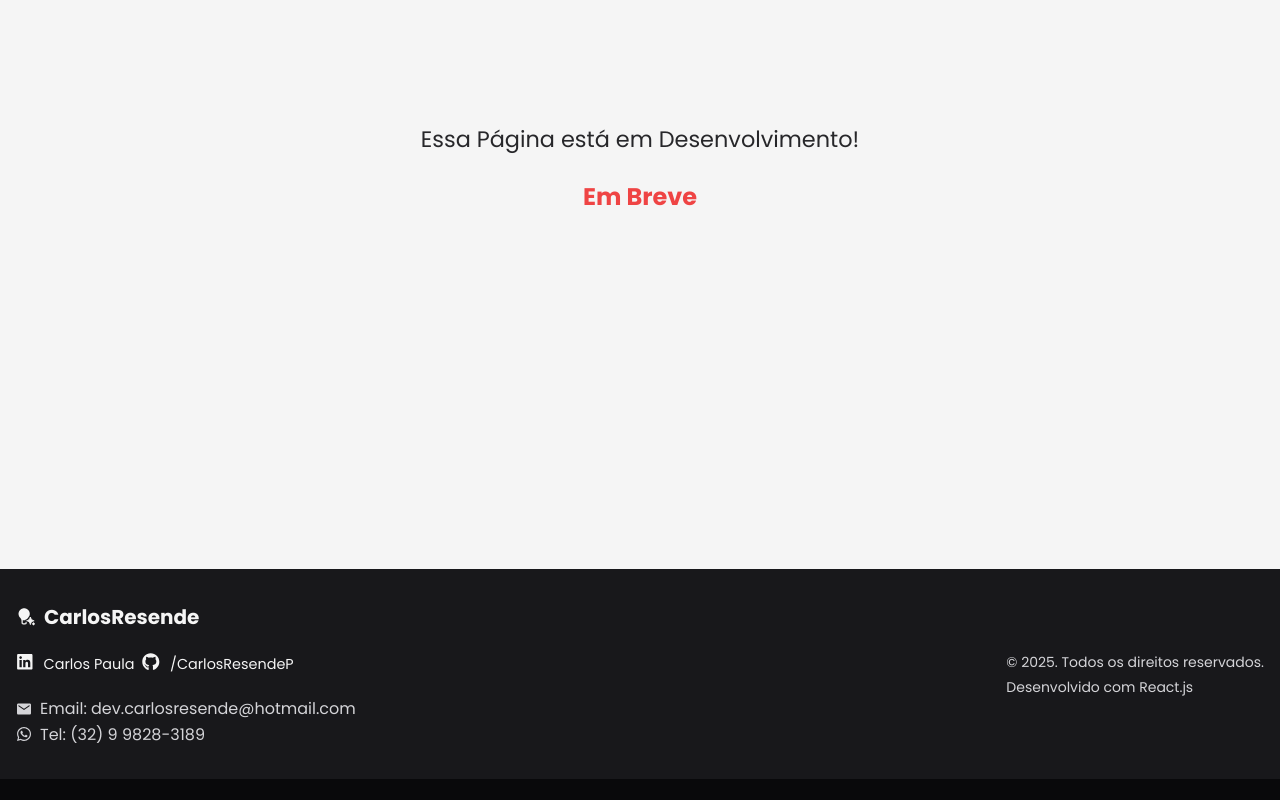
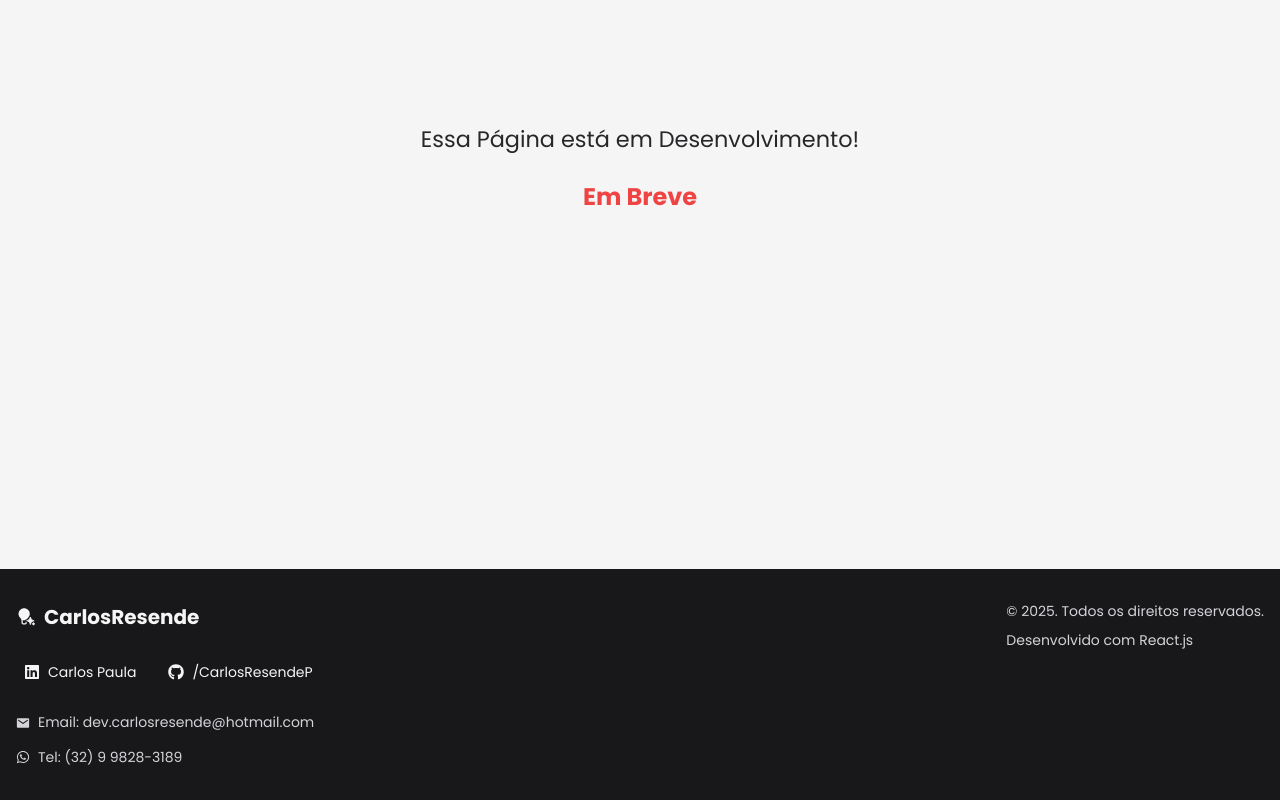
Before and after one commit to carlosresendeP/portifolio-CarlosResende, a React (Vite) app: page /projects in a window 1280 px wide. Shown: the part 311-1111 px from the top of the page. Before the commit the page ends 1090 px from the top, so only its background shows below. Built offline with nearby package versions, Linux system fonts and the light colour scheme.

Commit message:
feat: atualiza descrição na seção "Sobre" e melhora o estilo do rodapé

```diff
--- a/src/components/About/Index.About.jsx
+++ b/src/components/About/Index.About.jsx
@@ -32,7 +32,7 @@ function About() {
           </div>
 
           <Description>
-            Curso Sistemas de Informação e desenvolvimento FullStack atuo no desenvolvimento Front-End, criando interfaces modernas, responsivas e otimizadas para SEO. Minha experiência une código e design para transformar ideias em soluções digitais claras, eficientes e funcionais. Venho evoluindo continuamente em tecnologias como React, TailwindCSS e Node.js, sempre com o objetivo de entregar projetos que unam inovação, usabilidade e impacto real para marcas e negócios.
+            Sou estudante de Sistemas de Informação e atuo como desenvolvedor FullStack, com foco em Front-End. Crio interfaces modernas, responsivas e otimizadas para SEO, sempre alinhando design e código para transformar ideias em soluções digitais funcionais e envolventes. Tenho experiência com React, TailwindCSS e Node.js, tecnologias que utilizo para desenvolver projetos que combinam inovação, usabilidade e resultados concretos para marcas e negócios.
           </Description>
 
           <SocialLinks>
--- a/src/components/Footer/Footer.styled.js
+++ b/src/components/Footer/Footer.styled.js
@@ -18,24 +18,18 @@ export const Content = styled.div`
     max-width: 1280px;
     margin: 0 auto;
     display: flex;
-    align-items: center;
+    align-items: flex-start;
     justify-content: space-between;
-
-    p{
-        color: ${({ theme }) => theme.colors.neutral[300]};
-        display:flex;
-        align-items: center;
-        gap:8px;
-    }
 
     @media (max-width: ${({ theme }) => theme.breakpoints.tablet}) {
         flex-direction: column;
-        gap: 1rem;
+        gap: 2rem;
         text-align: center;
+        align-items: center;
     }
 
     @media (max-width: ${({ theme }) => theme.breakpoints.mobile}) {
-        gap: 0.75rem;
+        gap: 1.5rem;
         padding: 0 0.5rem;
     }
 `
@@ -44,28 +38,29 @@ export const CopyText = styled.div`
     color: ${({ theme }) => theme.colors.neutral[300]};
     display: flex;
     flex-direction: column;
-    align-items: start;
+    align-items: flex-start;
     justify-content: center;
 
 
     p {
-        margin-top: 2px;
+        margin: 0;
         font-size: 0.875rem;
-        line-height: 1.4;
+        line-height: 1.5;
 
         &:first-child {
-            margin-bottom: 0.25rem;
+            margin-bottom: 0.5rem;
         }
     }
 
     @media (max-width: ${({ theme }) => theme.breakpoints.tablet}) {
+        align-items: center;
         text-align: center;
 
         p {
             font-size: 0.8125rem;
 
             &:first-child {
-                margin-bottom: 0.125rem;
+                margin-bottom: 0.25rem;
             }
         }
     }
@@ -73,54 +68,94 @@ export const CopyText = styled.div`
     @media (max-width: ${({ theme }) => theme.breakpoints.mobile}) {
         p {
             font-size: 0.75rem;
-            line-height: 1.3;
+            line-height: 1.4;
         }
     }
 `
 
 export const LogoContent = styled.div`
     display: flex;
-    align-items: start;
+    align-items: flex-start;
+    justify-content: flex-start;
+    flex-direction: column;
+    gap: 0.75rem;
+
+    p {
+        color: ${({ theme }) => theme.colors.neutral[300]};
+        display: flex;
+        align-items: center;
+        gap: 8px;
+        margin: 0;
+        font-size: 0.875rem;
+    }
+
+    @media (max-width: ${({ theme }) => theme.breakpoints.tablet}) {
+        align-items: center;
+        text-align: center;
+
+        p {
             justify-content: center;
-    flex-direction: column;
+        }
+    }
+
+    @media (max-width: ${({ theme }) => theme.breakpoints.mobile}) {
+        gap: 0.5rem;
+
+        p {
+            font-size: 0.8125rem;
+        }
+    }
 `
 
 export const SocialLinks = styled.div`
     display: flex;
     flex-direction: row;
-    align-items: start;
-    justify-content: center;
-    gap: 8px;
-    margin: 20px 0;
+    align-items: center;
+    justify-content: flex-start;
+    gap: 1rem;
+    margin: 0.75rem 0;
+    flex-wrap: wrap;
 
     @media (max-width: ${({ theme }) => theme.breakpoints.tablet}) {
-    align-items: center;
         justify-content: center;
-    flex-wrap: wrap;
+        gap: 0.75rem;
     }
 
     @media (max-width: ${({ theme }) => theme.breakpoints.mobile}) {
         flex-direction: column;
-    gap: 15px;
-    align-items: center;
+        gap: 0.5rem;
+        margin: 0.5rem 0;
     }
 `;
 
 export const SocialLink = styled.a`
   display: flex;
-  align-items: start;
+  align-items: center;
   justify-content: center;
-  gap: 10px;
+  gap: 8px;
   color: ${({ theme }) => theme.colors.neutral[100]};
   text-decoration: none;
-  font-size: 0.9rem;
-  transition: color 0.3s ease;
+  font-size: 0.875rem;
+  transition: all 0.3s ease;
+  padding: 0.25rem 0.5rem;
+  border-radius: 4px;
 
   &:hover {
     color: ${({ theme }) => theme.colors.primary[600]};
+    background-color: ${({ theme }) => theme.colors.neutral[800]};
+    transform: translateY(-1px);
   }
 
   svg {
-    font-size: 1.1rem;
+    font-size: 1rem;
+    flex-shrink: 0;
+  }
+
+  @media (max-width: ${({ theme }) => theme.breakpoints.mobile}) {
+    font-size: 0.8125rem;
+
+    svg {
+      font-size: 0.9rem;
+    }
   }
 `;
```
Lines whose indentation alone changed are shown as unchanged.
